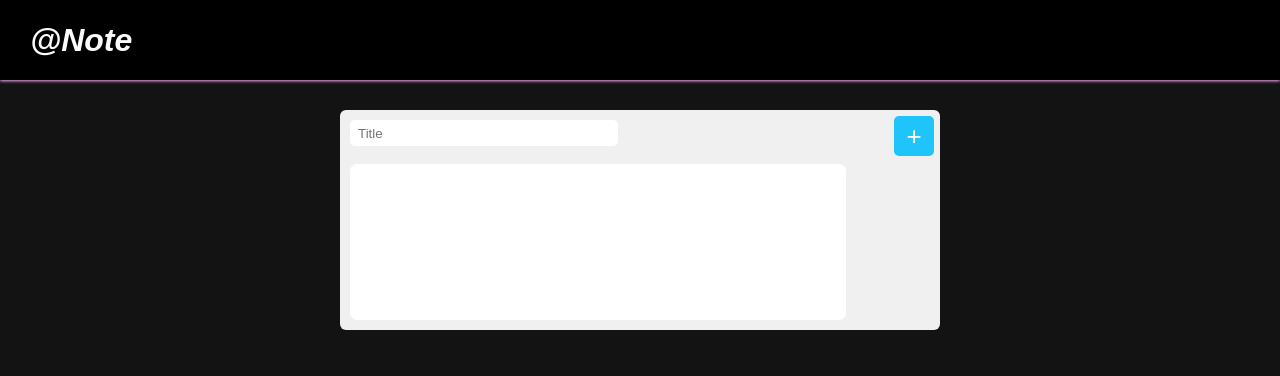
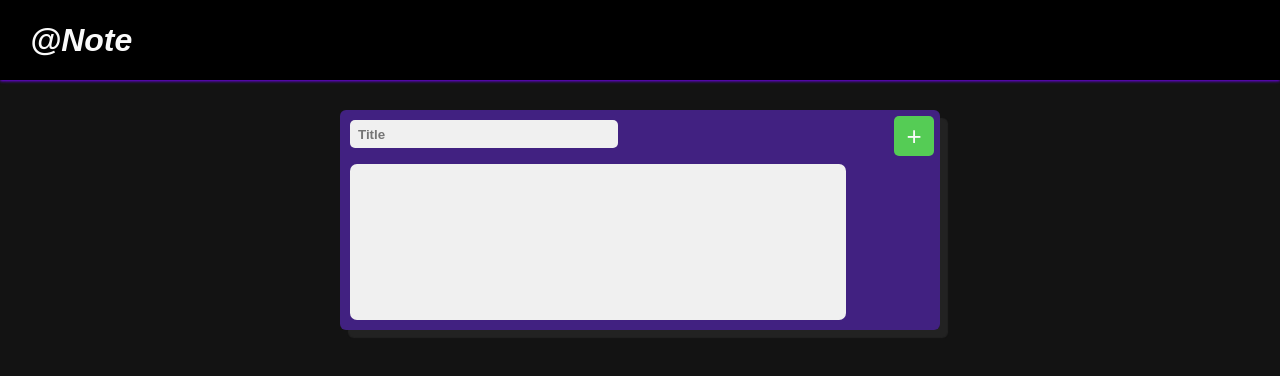
Before and after one commit to LucasAdorno/aNoteReactJS, a React (Create React App) app: page / in a window 1280 px wide. Shown: the top 376 px of the page. Built offline with nearby package versions, Linux system fonts and the light colour scheme; the HTML template or start-up script is replaced by a standard one.

Commit message:
dark notes update

```diff
--- a/src/components/CreateBox/index.js
+++ b/src/components/CreateBox/index.js
@@ -8,7 +8,8 @@ export const CreateBox = styled.div`
   height: 220px;
   margin: 30px auto 0;
   border-radius: 6px;
-  background: #f0f0f0;
+  background: #7733ff77;
+  box-shadow: 8px 8px 1px #222;
 
   div{
     display: flex;
@@ -20,10 +21,13 @@ export const CreateBox = styled.div`
 
   div .title{
     width: 260px;
-    height: 26px;
+    height: 28px;
     padding-left: 8px;
     border: none;
     border-radius:5px;
+    font-weight: bold;
+    background: #f0f0f0;
+    outline: none;
   }
 
   div .content{
@@ -32,7 +36,9 @@ export const CreateBox = styled.div`
     padding: 8px;
     border: none;
     border-radius:7px;
+    background: #f0f0f0;
     resize: none;
+    outline: none;
   }
 
   button{
--- a/src/components/Header/styles.js
+++ b/src/components/Header/styles.js
@@ -10,7 +10,8 @@ export const Container = styled.header`
     height: 80px;
     width: 100%;
     background: #000;
-    box-shadow: 0 1px 3px #ffaaff;
+    box-shadow: 0 1px 3px #7700ff;
+;
 
     a{
       text-decoration: none;
--- a/src/components/Main/index.js
+++ b/src/components/Main/index.js
@@ -22,7 +22,7 @@ class Main extends React.Component {
     let content = document.querySelector('.content')
     const date = new Date();
     const key = Math.random() * 2
-    if (content.value != '') {
+    if (content.value !== '') {
       this.dados.unshift({
         title: title.value,
         content: content.value,
@@ -38,7 +38,7 @@ class Main extends React.Component {
   }
 
   del(key) {
-    this.dados = this.dados.filter((item) => item.key != key);
+    this.dados = this.dados.filter((item) => item.key !== key);
     this.setState({
       api: this.dados
     })
@@ -63,7 +63,7 @@ class Main extends React.Component {
           </div>
           <Button
             onClick={() => this.add()}
-            bg='#1fc4fb'
+            bg='#55cc55'
           >+</Button>
         </CreateBox>
         <NoteBox>
--- a/src/components/NoteBox/index.js
+++ b/src/components/NoteBox/index.js
@@ -21,7 +21,8 @@ export const NoteBox = styled.div`
     height: 220px;
     width: 390px;
     border-radius: 10px;
-    background: #fff;
+    background: #333;
+    color: #fafafa;
   }
 
   .noteDiv .noteTitle{
@@ -32,7 +33,7 @@ export const NoteBox = styled.div`
     justify-content: center;
     font-size: 16px;
     border-radius: 10px 10px 0 0;
-    background: #aaa;
+    background: #fff3;
   }
 
   .noteDiv .noteContent{
```
